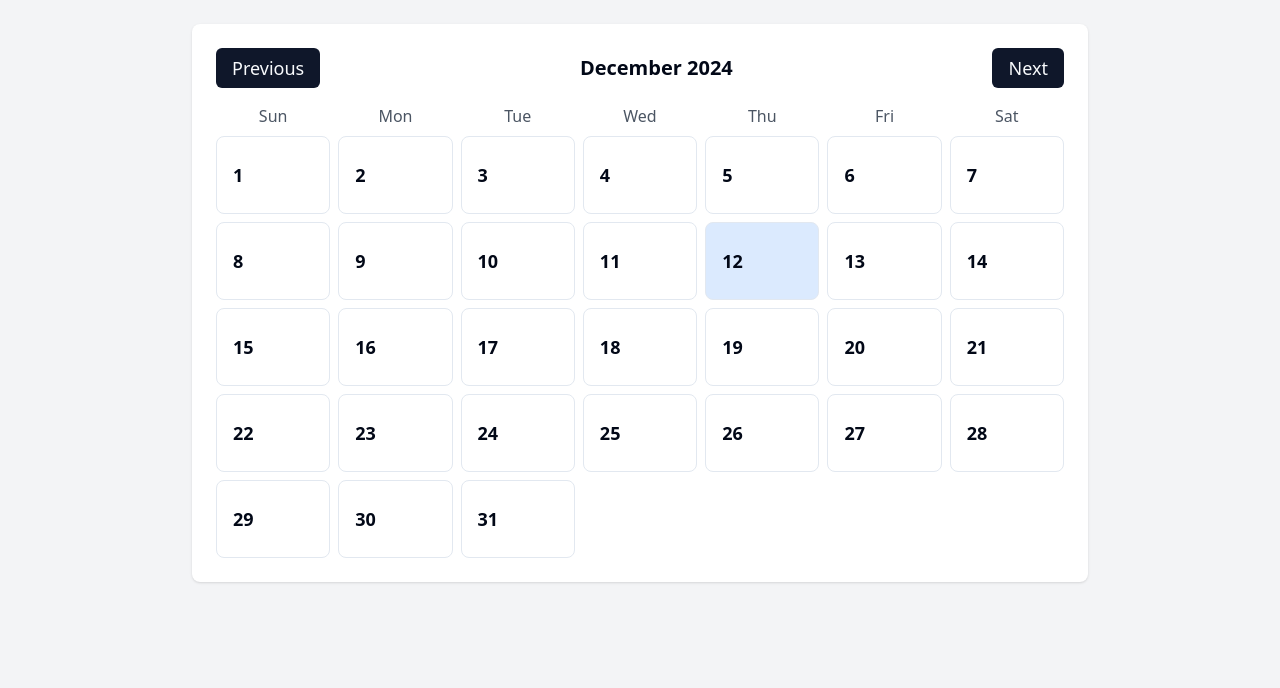
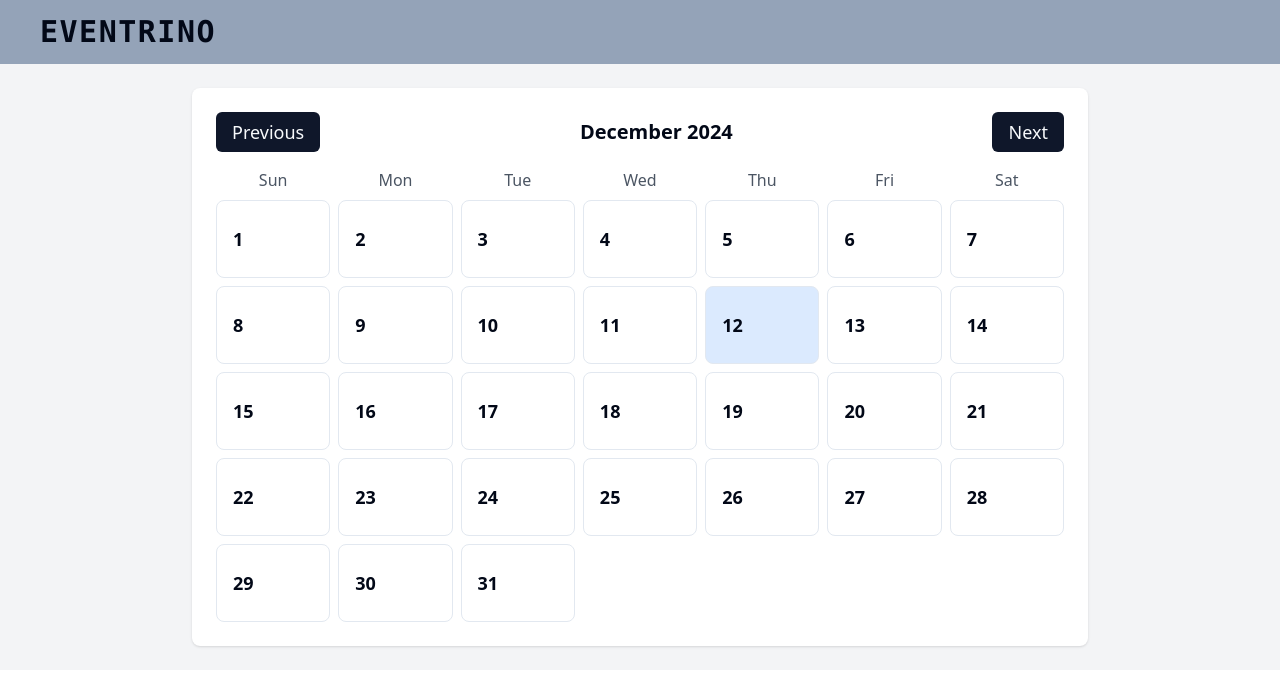
Before and after one commit to khushal-mali/calender-task, a React (Vite) app: page / in a window 1280 px wide. Shown: the top 688 px of the page. Built offline with nearby package versions, Linux system fonts and the light colour scheme.

Commit message:
added navbar header

```diff
--- a/src/App.tsx
+++ b/src/App.tsx
@@ -3,6 +3,7 @@ import DateKey from "./components/date-key";
 import Modal from "./components/modal";
 import Sidebar from "./components/sidebar";
 import { Button } from "./components/ui/button";
+import Navbar from "./components/navbar";
 
 export type Event = {
   name: string;
@@ -63,7 +64,10 @@ const App: React.FC = () => {
   const startDay = days[0].getDay();
 
   return (
-    <div className="min-h-screen bg-gray-100 md:p-6 p-2">
+    <>
+      <Navbar />
+
+      <div className="bg-gray-100 md:p-6 p-2">
         <div className="max-w-4xl mx-auto bg-white rounded-lg shadow p-2 sm:p-6">
           <header className="flex justify-between items-center mb-4">
             <Button
@@ -131,6 +135,7 @@ const App: React.FC = () => {
           />
         )}
       </div>
+    </>
   );
 };
 
--- /dev/null
+++ b/src/components/navbar.tsx
@@ -0,0 +1,11 @@
+const Navbar = () => {
+  return (
+    <div className="h-16 sm:px-10 px-8 flex items-center bg-slate-400 w-full">
+      <div className="uppercase font-mono md:text-3xl text-2xl tracking-wider font-extrabold">
+        Eventrino
+      </div>
+    </div>
+  );
+};
+
+export default Navbar;
```
Lines whose indentation alone changed are shown as unchanged.
